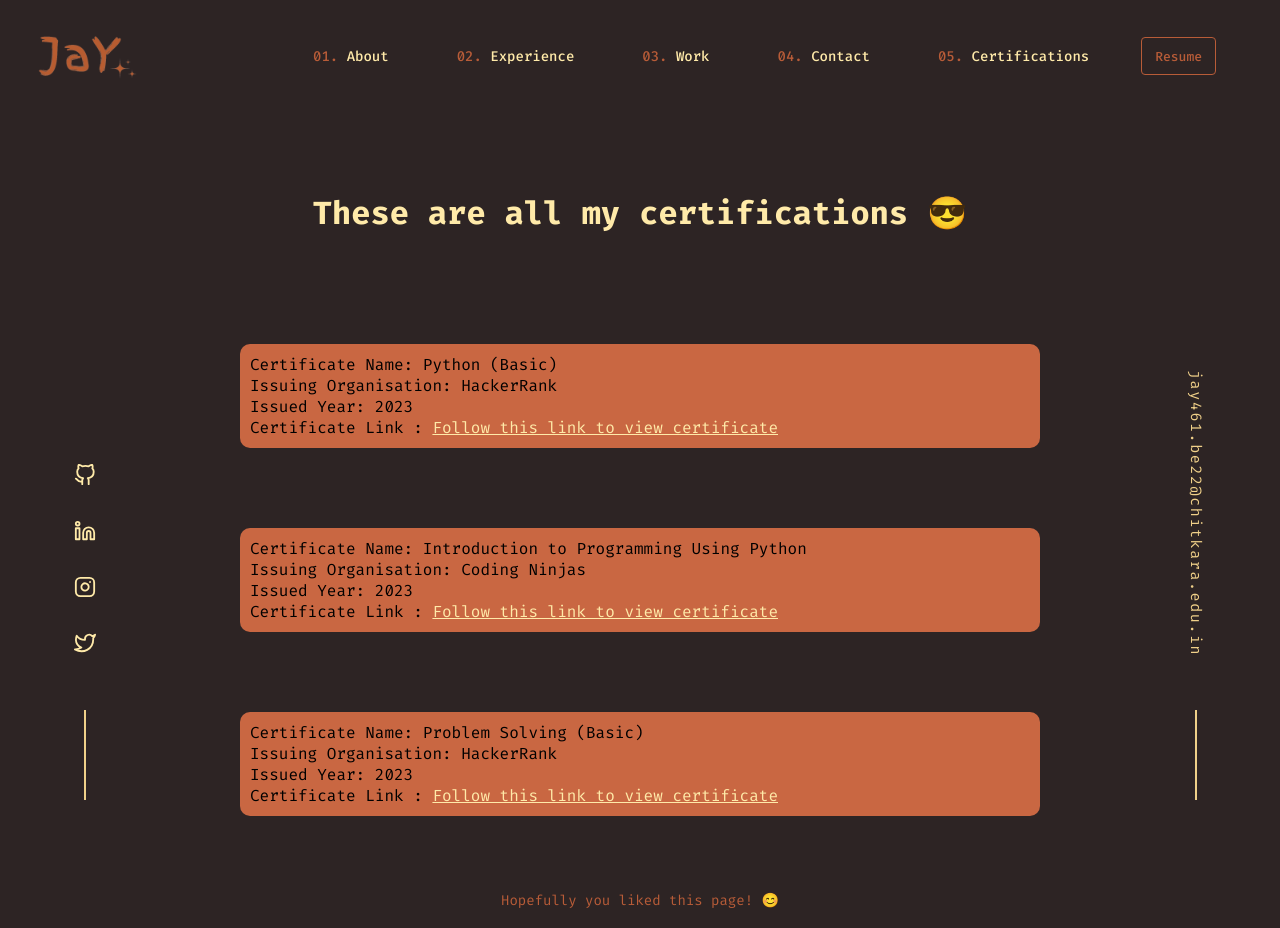
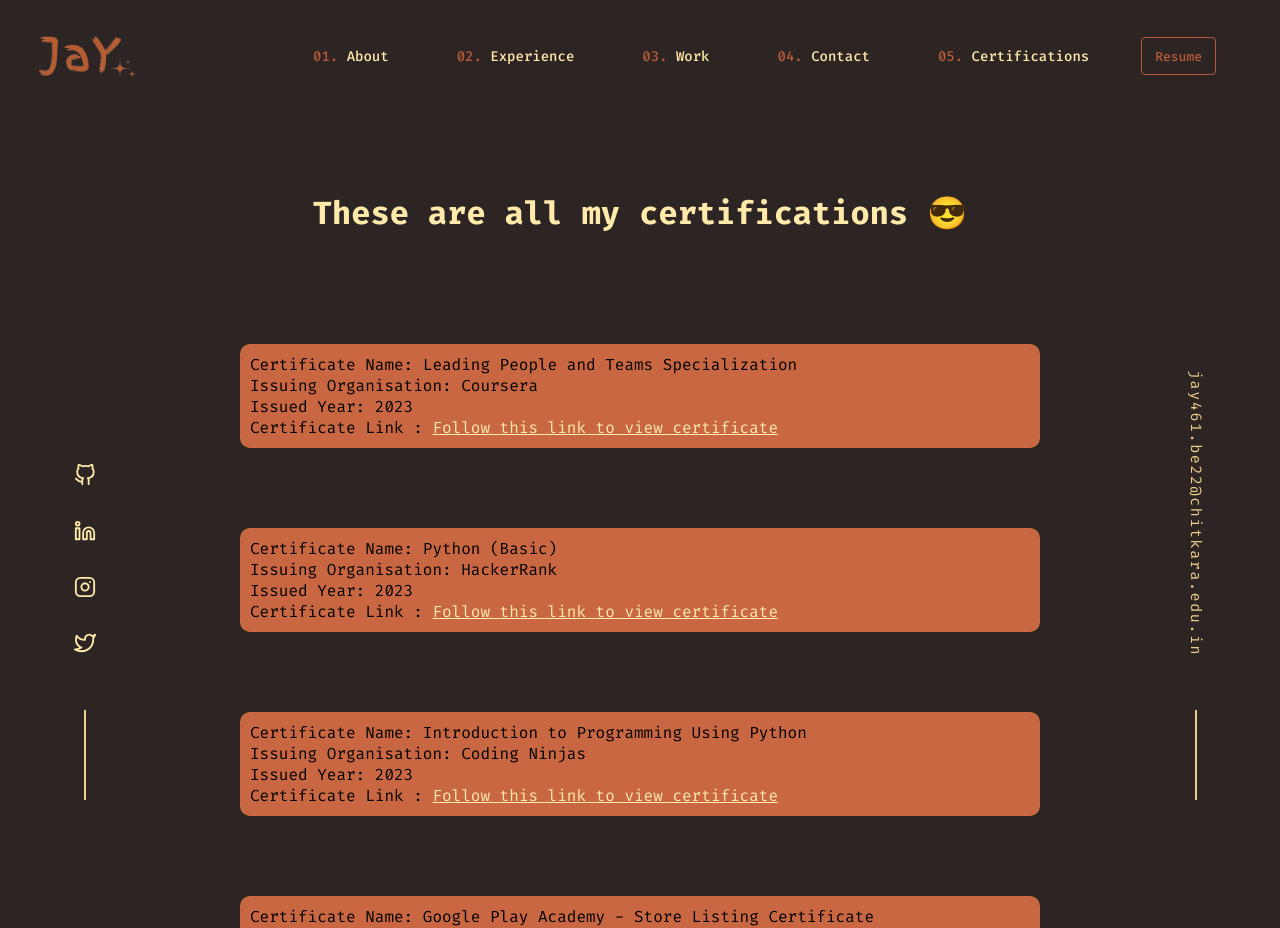
Before and after one commit to JayArindam/portfolio-old, a Next.js app: page /Certificates in a window 1280 px wide. Shown: the top 928 px of the page. Built offline with nearby package versions, Linux system fonts and the light colour scheme.

Commit message:
added certificates

```diff
--- a/src/sections/Certificate.tsx
+++ b/src/sections/Certificate.tsx
@@ -3,6 +3,12 @@ import { motion } from "framer-motion";
 
 function Certificates() {
   const certificate_data = [
+    {
+      certificateName: "Leading People and Teams Specialization",
+      issuingOrganisation: "Coursera",
+      yearIssued: "2023",
+      certificateLink:"https://www.coursera.org/account/accomplishments/specialization/certificate/9KESM4RSXQK5"
+    },
     {
       certificateName: "Python (Basic)",
       issuingOrganisation: "HackerRank",
@@ -14,6 +20,12 @@ function Certificates() {
       issuingOrganisation: "Coding Ninjas",
       yearIssued: "2023",
       certificateLink:"https://certificate.codingninjas.com/verify/ce2f69701a4e5ec5"
+    },
+    {
+      certificateName: "Google Play Academy - Store Listing Certificate",
+      issuingOrganisation: "Google",
+      yearIssued: "2023",
+      certificateLink:"https://www.credential.net/e1ea9ecf-7213-4327-b62a-e1c4ac62f600"
     },
     {
       certificateName: "Problem Solving (Basic)",
```
